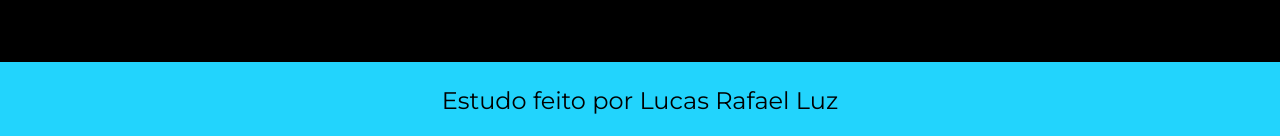
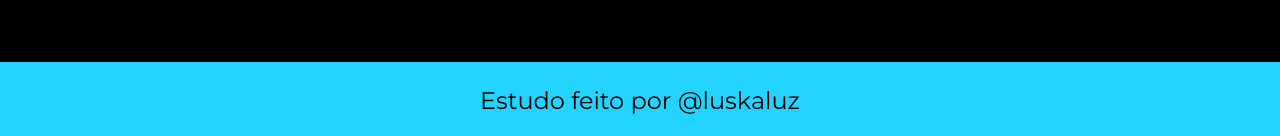
Before and after one commit to luskaluz/projeto-portifolio-alura, a plain HTML site: page index.html in a window 1280 px wide. Shown: the part 1037-1173 px from the top of the page. Drawn offline with nearby package versions, Linux system fonts and the light colour scheme.

Commit message:
Update index.html

```diff
--- a/index.html
+++ b/index.html
@@ -37,7 +37,7 @@
         </section>
         <img class="apresentacao_imagem" src="./assets/Imagem.png" alt="Imagem da Joana Santos programando">
     </main>
-    <footer class="rodape">Estudo feito por Lucas Rafael Luz</footer>
+    <footer class="rodape">Estudo feito por @luskaluz</footer>
 </body>
 
 </html>
```
